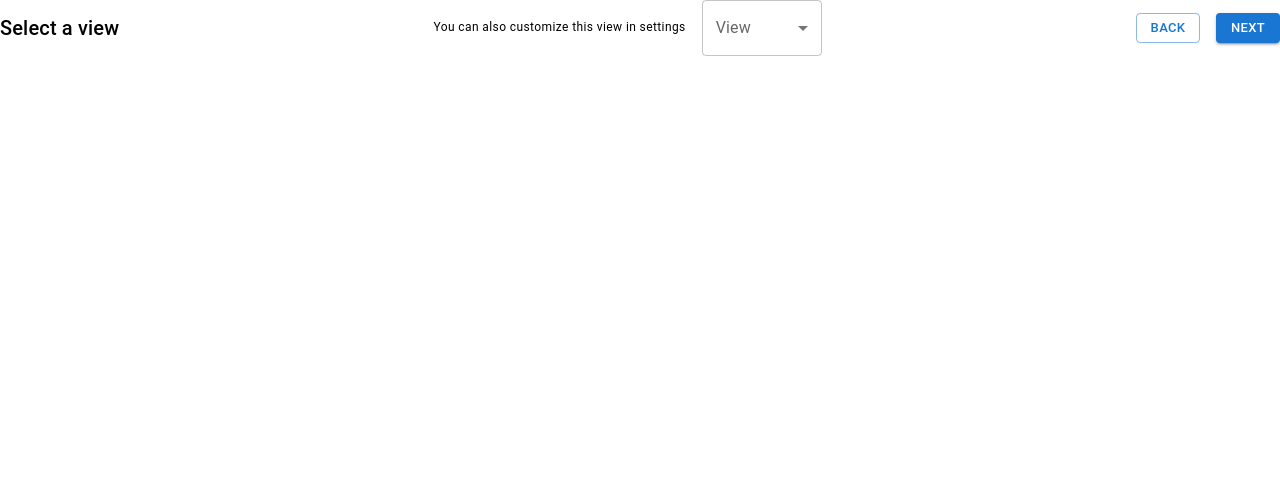
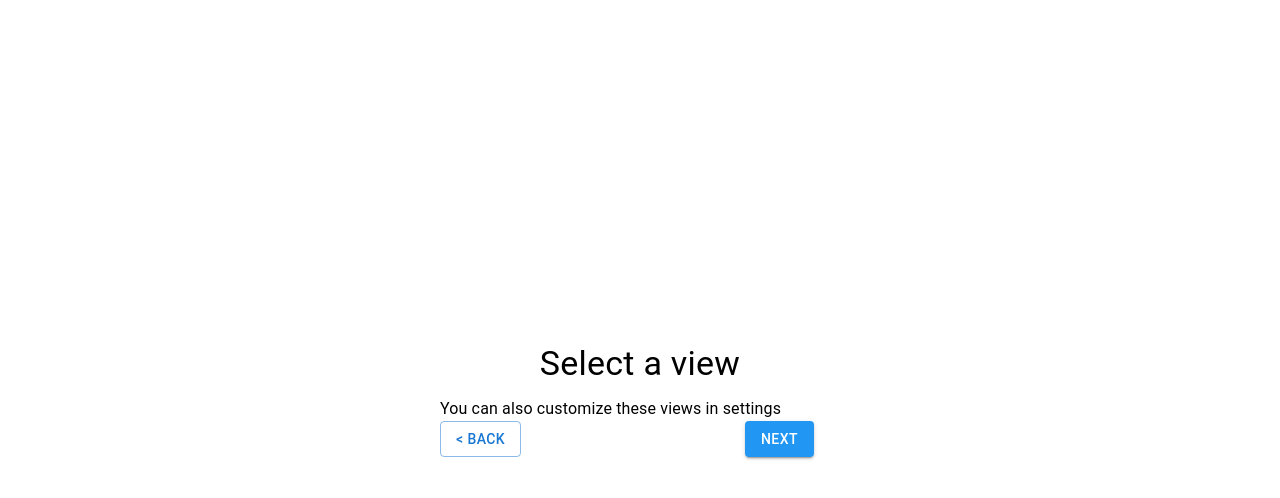
Before and after one commit to Rahul0550/ProjectForm_Vaibhav, a React (Create React App) app: page /view in a window 1280 px wide. Shown: the top 498 px of the page. Built offline with nearby package versions, Linux system fonts and the light colour scheme.

Commit message:
Form view remodeled

```diff
--- a/src/App.js
+++ b/src/App.js
@@ -2,7 +2,7 @@ import React from 'react';
 import { BrowserRouter as Router, Route, Routes } from 'react-router-dom';
 import CreateProjectForm from './components/CreateProject';
 import ProjectTypeForm from './components/ProjectTypeForm';
-import ViewSelector from './components/view';
+import FormView from './components/FormView';
 
 function App() {
   return (
@@ -10,7 +10,7 @@ function App() {
       <Routes>
         <Route path="/" exact element={<CreateProjectForm/>} />
         <Route path="/project-type" element={<ProjectTypeForm/>} />
-        <Route path="/view" element={<ViewSelector />} />
+        <Route path="/view" element={<FormView />} />
         <Route path='*' element={"Page under construction"}/>
       </Routes>
     </Router>
--- /dev/null
+++ b/src/components/FormView.jsx
@@ -0,0 +1,53 @@
+import styled from "@emotion/styled";
+import { Container, Button, Grid, Typography } from "@mui/material";
+import React from "react";
+import { Link } from "react-router-dom";
+
+const StyledButton = styled(Button)({
+  marginRight: (theme) => theme.spacing(1),
+});
+
+const StyledNextButton = styled(Button)({
+  backgroundColor: "#2196F3",
+  color: "#fff",
+});
+const StyledForm = styled("form")({
+  width: "80%",
+  maxWidth: "400px",
+  marginTop: (theme) => theme.spacing(4),
+});
+
+const StyledContainer = styled(Container)({
+  display: "flex",
+  flexDirection: "column",
+  alignItems: "center",
+  justifyContent: "center",
+  height: "100vh",
+});
+
+export default function FormView() {
+  return (
+    <StyledContainer>
+      <Typography variant="h4" gutterBottom>
+        Select a view
+      </Typography>
+
+      <StyledForm>
+        <Typography>You can also customize these views in settings</Typography>
+        <Grid container spacing={2} alignItems="center">
+          <Grid item>
+            <Link to="/project-type">
+              <StyledButton variant="outlined">{"<"} Back</StyledButton>
+            </Link>
+          </Grid>
+          <Grid item xs={6} />
+          <Grid item>
+            <Link to="/project-type">
+              <StyledNextButton variant="contained">Next</StyledNextButton>
+            </Link>
+          </Grid>
+        </Grid>
+      </StyledForm>
+    </StyledContainer>
+  );
+}
--- a/src/components/ProjectTypeForm.jsx
+++ b/src/components/ProjectTypeForm.jsx
@@ -27,8 +27,8 @@ const StyledButton = styled(Button)({
 });
 
 const StyledNextButton = styled(Button)({
-  backgroundColor: "#2196F3",
-  color: "#fff",
+    backgroundColor: "#2196F3",
+    color: "#fff",
 });
 export default function ProjectTypeForm() {
 
@@ -107,9 +107,9 @@ export default function ProjectTypeForm() {
           </Grid>
           <Grid item>
             <Link to="/view">
-              <StyledButton variant="outlined">
+              <StyledNextButton variant="outlined">
                 Next
-              </StyledButton>
+              </StyledNextButton>
             </Link>
           </Grid>
         </Grid>
```
